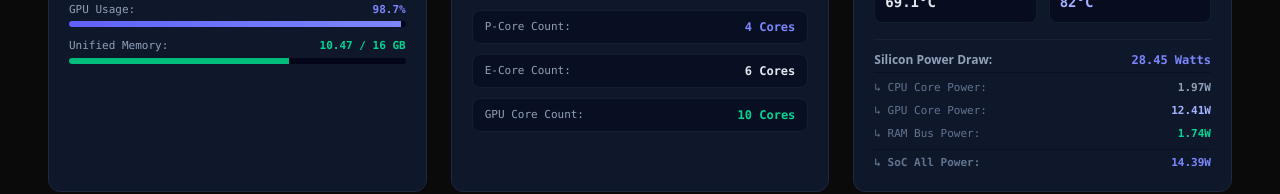
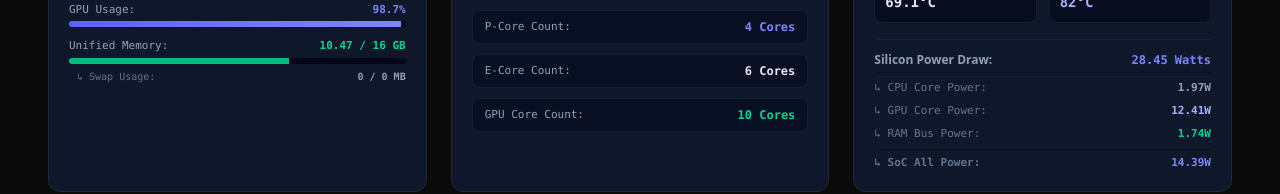
Before and after one commit to aman2025/llm-dashboard, a React (Vite) app in the folder client/: page / in a window 1280 px wide. Shown: the part 258-452 px from the top of the page. Built offline with nearby package versions, Linux system fonts and the light colour scheme.

Commit message:
在Unified memory下面添加Swap Usage 使用情况

```diff
--- a/client/src/modules/dashboard/index.tsx
+++ b/client/src/modules/dashboard/index.tsx
@@ -76,6 +76,10 @@ export default function DashboardPage() {
                 </div>
                 <div className="h-1.5 bg-slate-950 rounded-full overflow-hidden">
                   <div className="h-full bg-emerald-500" style={{ width: '65.4%' }} />
+                </div>
+                <div className="flex justify-between text-[10px] text-slate-500 mt-1.5 pl-2">
+                  <span>↳ Swap Usage:</span>
+                  <span className="text-slate-400 font-bold">0 / 0 MB</span>
                 </div>
               </div>
             </div>
```
